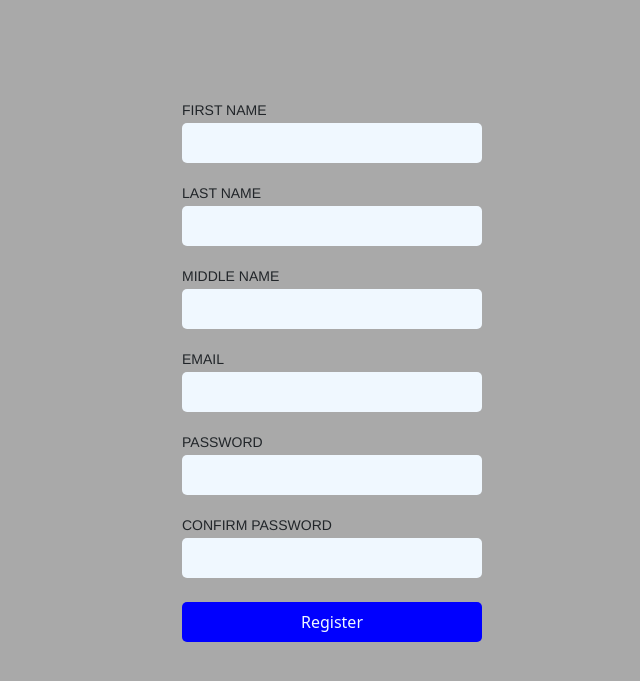
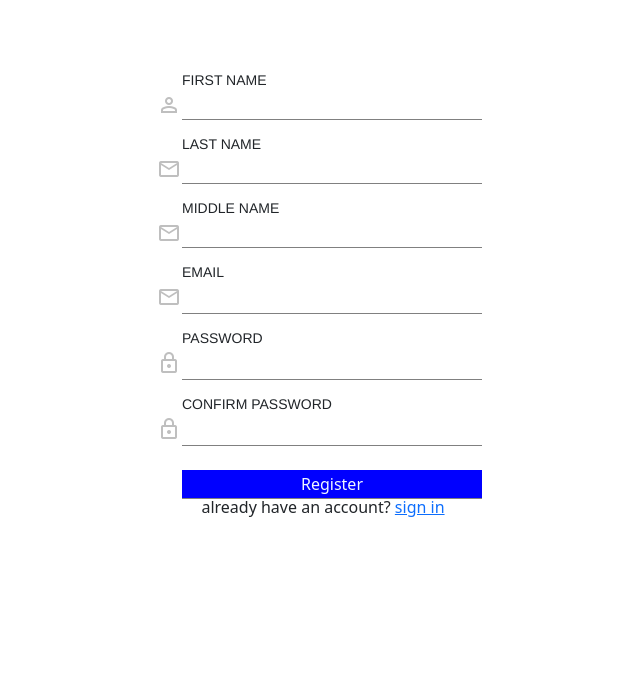
Before and after one commit to Blessman-Newton/Blog, a Django app: page /register/ in a window 1280 px wide. Shown: the top 681 px of the page, without its empty margins (308-948 px from the left). Run offline with Django 4.2, Linux system fonts and the light colour scheme.

Commit message:
after the Registration form

```diff
--- a/Template/register.html
+++ b/Template/register.html
@@ -19,19 +19,21 @@
 	<form method="POST">
 		{% csrf_token %}
 		<label>First Name</label>
-		<input class="input" type="text" name="firstname"><br>
+		<span id="symbols" class="material-symbols-outlined">person</span><input class="input" type="text" name="firstname"><br>
 		<label>Last Name</label>
-		<input class="input"type="text" name="lastname" ><br>
+		<span id="symbols" class="material-symbols-outlined">mail</span><input class="input"type="text" name="lastname" ><br>
 		<label>Middle Name</label>
-		<input class="input"type="text" name="middlename" ><br>
+		<span id="symbols" class="material-symbols-outlined">mail</span><input class="input"type="text" name="middlename" ><br>
 		<label>Email</label>
-		<input class="input"type="" name="email"><br>
+		<span id="symbols" class="material-symbols-outlined">mail</span><input class="input"type="" name="email"><br>
 		<label>Password</label>
-		<input class="input"type="password" name="password1"><br>
+		<span id="symbols" class="material-symbols-outlined">lock</span><input class="input"type="password" name="password1"><br>
 		<label>Confirm Password</label>
-		<input class="input"type="password" name="password2"><br><br>
+		<span id="symbols" class="material-symbols-outlined">lock</span><input class="input"type="password" name="password2"><br><br>
 		<input class="button" type="submit" value="Register">
 	</form>
+	<span class="signin-res">already have an account? <a href="#">Sign in</a></span>
+
 
 
 
--- a/static/Style_register.css
+++ b/static/Style_register.css
@@ -6,31 +6,48 @@
 body{
     display: flex;
     justify-content: center;
-    background-color: rgba(81, 81, 81, 0.491);
+    align-items: flex-start;
+    background-color: rgba(255, 255, 255, 0.491);
 }
 form{
     position: absolute;
-    top: 10%;
-    display: inline;
-    justify-items: space-around;
+    top: 7%;
+
 }
 label{
     font-size: 14px;
     font-family: 'Franklin Gothic Medium', 'Arial Narrow', Arial, sans-serif;
     display: block;
-    padding-top: 20px;
+    padding-top: 14px;
     padding-bottom: 2px;
     text-transform: uppercase;
 }
 .input, .button{
     width: 300px;
-    padding: 8px;
+    padding: 2px;
     border: none;
     outline: none;
-    border-radius: 5px;
-    background-color:aliceblue;
+    border-bottom: 1px solid grey;
+
+    background-color:rgb(255, 255, 255);
+}
+input[type=text]{
+    font-family: 'Times New Roman', Times, serif;
+    padding: 1px;
 }
 .button{
     background-color: blue;
     color: aliceblue;
 }
+.signin-res{
+    position: relative;
+    bottom: -495px;
+    right: 9px;
+    text-transform: lowercase;
+}
+#symbols{
+    position: absolute;
+    left: -25px;
+    opacity: 0.5;
+    color: gray;
+}
```
Also changed, not shown: blog/form.py (line endings or trailing spaces).
